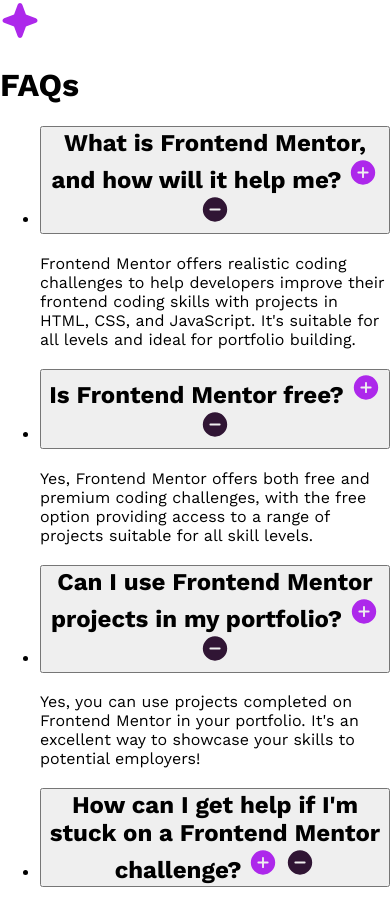
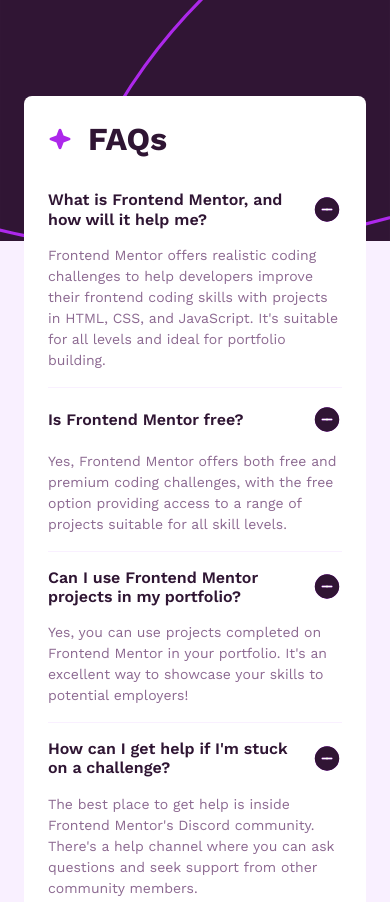
Before and after one commit to JesuSaid/FAQ-Accordion, a plain HTML site: page index.html in a window 390 px wide. Shown: the top 902 px of the page. Drawn offline with Linux system fonts and the light colour scheme.

Commit message:
feat(ui): add mobile FAQ layout.

```diff
--- a/index.html
+++ b/index.html
@@ -17,7 +17,7 @@
     <ul class="faq__list">
       <li class="faq__item">
         <h2><button type="button" class="faq__trigger">
-          What is Frontend Mentor, and how will it help me?
+          <span>What is Frontend Mentor, and how will it help me?</span>
           <img src="./assets/images/icon-plus.svg" alt="" class="faq__icon faq__icon--plus">
           <img src="./assets/images/icon-minus.svg" alt="" class="faq__icon faq__icon--minus">
         </button></h2>
@@ -25,7 +25,7 @@
       </li>
       <li class="faq__item">
         <h2><button type="button" class="faq__trigger">
-          Is Frontend Mentor free?
+          <span>Is Frontend Mentor free?</span>
           <img src="./assets/images/icon-plus.svg" alt="" class="faq__icon faq__icon--plus">
           <img src="./assets/images/icon-minus.svg" alt="" class="faq__icon faq__icon--minus">
         </button></h2>
@@ -33,7 +33,7 @@
       </li>
       <li class="faq__item">
         <h2><button type="button" class="faq__trigger">
-          Can I use Frontend Mentor projects in my portfolio?
+          <span>Can I use Frontend Mentor projects in my portfolio?</span>
           <img src="./assets/images/icon-plus.svg" alt="" class="faq__icon faq__icon--plus">
           <img src="./assets/images/icon-minus.svg" alt="" class="faq__icon faq__icon--minus">
         </button></h2>
@@ -41,7 +41,7 @@
       </li>
       <li class="faq__item">
         <h2><button type="button" class="faq__trigger">
-          How can I get help if I'm stuck on a Frontend Mentor challenge?
+          <span>How can I get help if I'm stuck on a challenge?</span>
           <img src="./assets/images/icon-plus.svg" alt="" class="faq__icon faq__icon--plus">
           <img src="./assets/images/icon-minus.svg" alt="" class="faq__icon faq__icon--minus">
         </button></h2>
--- a/styles.css
+++ b/styles.css
@@ -5,7 +5,6 @@
     --color-text-muted: hsl(292, 16%, 49%);
     --color-background: hsl(275, 100%, 97%);
     --color-surface: hsl(0, 100%, 100%);
-
 }
 
 *, *::before, *::after {
@@ -16,8 +15,93 @@ body {
     margin: 0;
     font-family: var(--font-family-base);
     font-size: 1rem;
+    background-image: url('./assets/images/background-pattern-mobile.svg');
+    background-repeat: no-repeat;
+    background-position: top;
+    background-size: 100%;
+    background-color: var(--color-background);
+    display: flex;
+    justify-content: center;
+    align-items: center;
+    min-height: 100vh;
+    color: var(--color-text);
+    padding-block: 6rem;
+}
+
+.faq {
+    background-color: var(--color-surface);
+    margin-inline: 1.5rem;
+    border-radius: 0.5rem;
+    padding: 1.5rem;
+}
+
+.faq__header {
+    display: flex;
+    align-items: center;
+    gap: 1rem;
+}
+
+.faq__header > img {
+    width: 1.5rem;
+    height: auto;
+}
+
+.faq__header > h1 {
+    margin: 0;
+    font-size: 2rem;
+    font-weight: 700;
+    line-height: 1.2;
+}
+
+.faq__list {
+    list-style: none;
+    padding: 0;
+    margin: 0;
+    padding-block-start: 1rem;
+}
+
+.faq__item {
+    padding-block: 1rem;
+    border-block-end: 1px solid var(--color-background);
+}
+
+.faq__item:last-child {
+    border-block-end: none;
+    padding-block-end: 0;
+}
+
+.faq__item > h2 {
+    margin: 0;
+    font-size: 1rem;
+    font-weight: 600;
 }
 
 .faq__trigger {
+    margin: 0;
+    padding: 0;
+    width: 100%;
     font: inherit;
+    border: none;
+    background-color: var(--color-surface);
+    display: grid;
+    grid-template-columns: minmax(0, 1fr) 1.875rem;
+    text-align: start;
+    align-items: center;
+    column-gap: 1.5rem;
+    line-height: 1.2;
+    color: inherit;
 }
+
+.faq__icon {
+    grid-row: 1;
+    grid-column: 2/3;
+    width: 1.875rem;
+}
+
+.faq__answer {
+    margin: 0;
+    margin-block-start: 1rem;
+    color: var(--color-text-muted);
+    font-size: 0.875rem;
+    line-height: 1.3125rem;
+}
```
